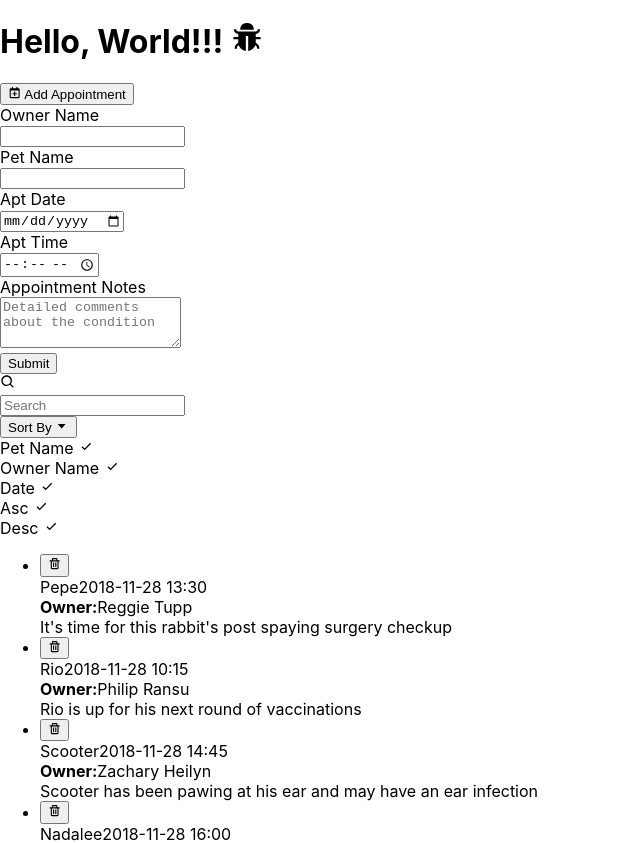
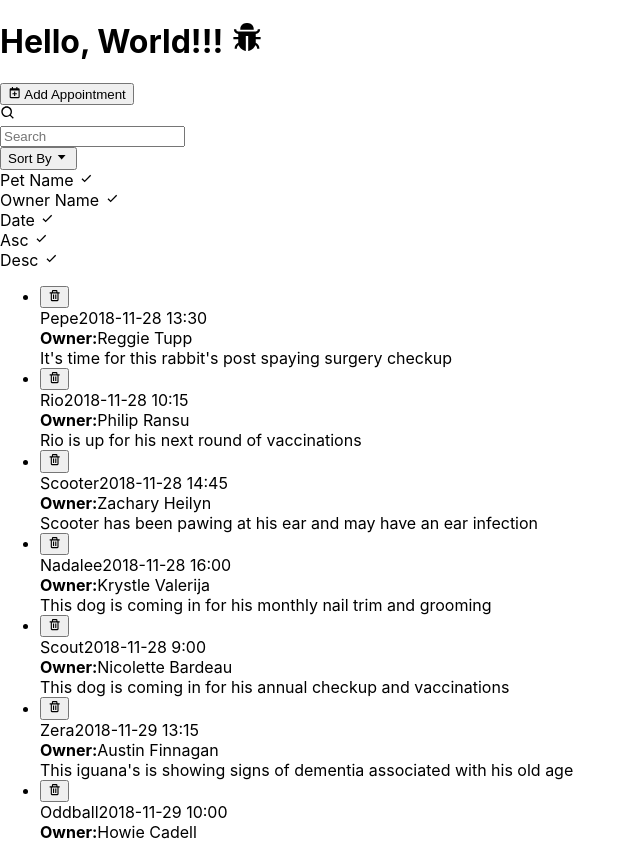
Before and after one commit to work-henry-smith/myreact, a React (Create React App) app: page / in a window 1280 px wide. Shown: the top 843 px of the page, without its empty margins (0-640 px from the left). Built offline with nearby package versions, Linux system fonts and the light colour scheme.

Commit message:
use state and onClick event to trigger toggle

```diff
--- a/src/components/AddAppointment.js
+++ b/src/components/AddAppointment.js
@@ -1,12 +1,14 @@
 import {BiCalendarPlus} from 'react-icons/bi';
+import {useState} from 'react';
 
 const AddAppointment = () => {
+  let [toggleForm, setToggleForm] = useState(false)
   return (
     <div>
-        <button className="bg-blue-400 text-white px-2 py-3 w-full text-left rounded-t-md">
+      <button onClick={() => {setToggleForm(!toggleForm)}} className="bg-blue-400 text-white px-2 py-3 w-full text-left rounded-t-md">
         <div><BiCalendarPlus className="inline-block align-text-top" />  Add Appointment</div>
       </button>
-        <div className="border-r-2 border-b-2 border-l-2 border-light-blue-500 rounded-b-md pl-4 pr-4 pb-4">
+      {toggleForm && <div className="border-r-2 border-b-2 border-l-2 border-light-blue-500 rounded-b-md pl-4 pr-4 pb-4">
         <div className="sm:grid sm:grid-cols-3 sm:gap-4 sm:items-start  sm:pt-5">
           <label htmlFor="ownerName" className="block text-sm font-medium text-gray-700 sm:mt-px sm:pt-2">
             Owner Name
@@ -65,7 +67,7 @@
             </button>
           </div>
         </div>
-        </div>
+      </div>}
     </div>
   )
 }
```
Lines whose indentation alone changed are shown as unchanged.
